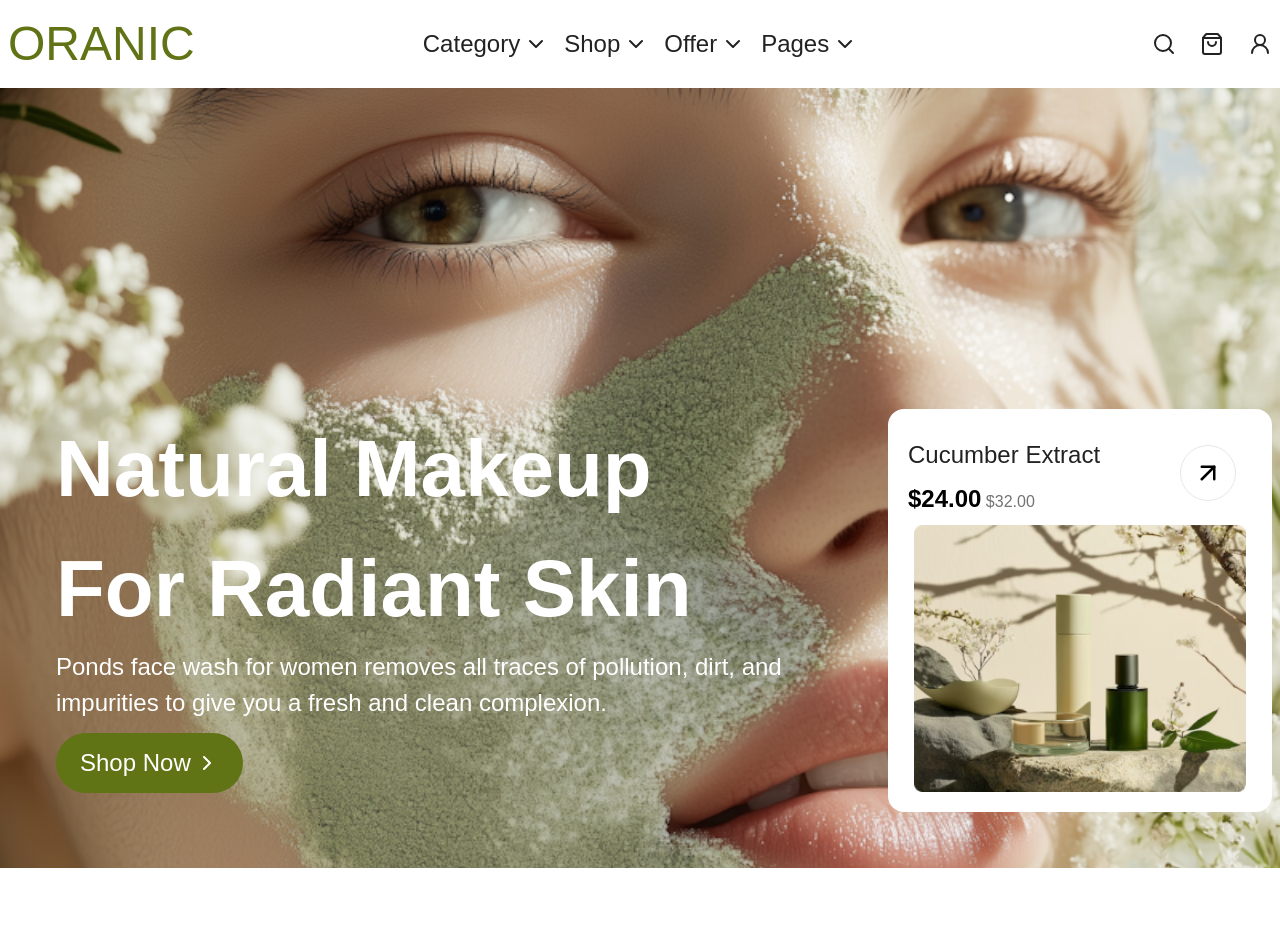
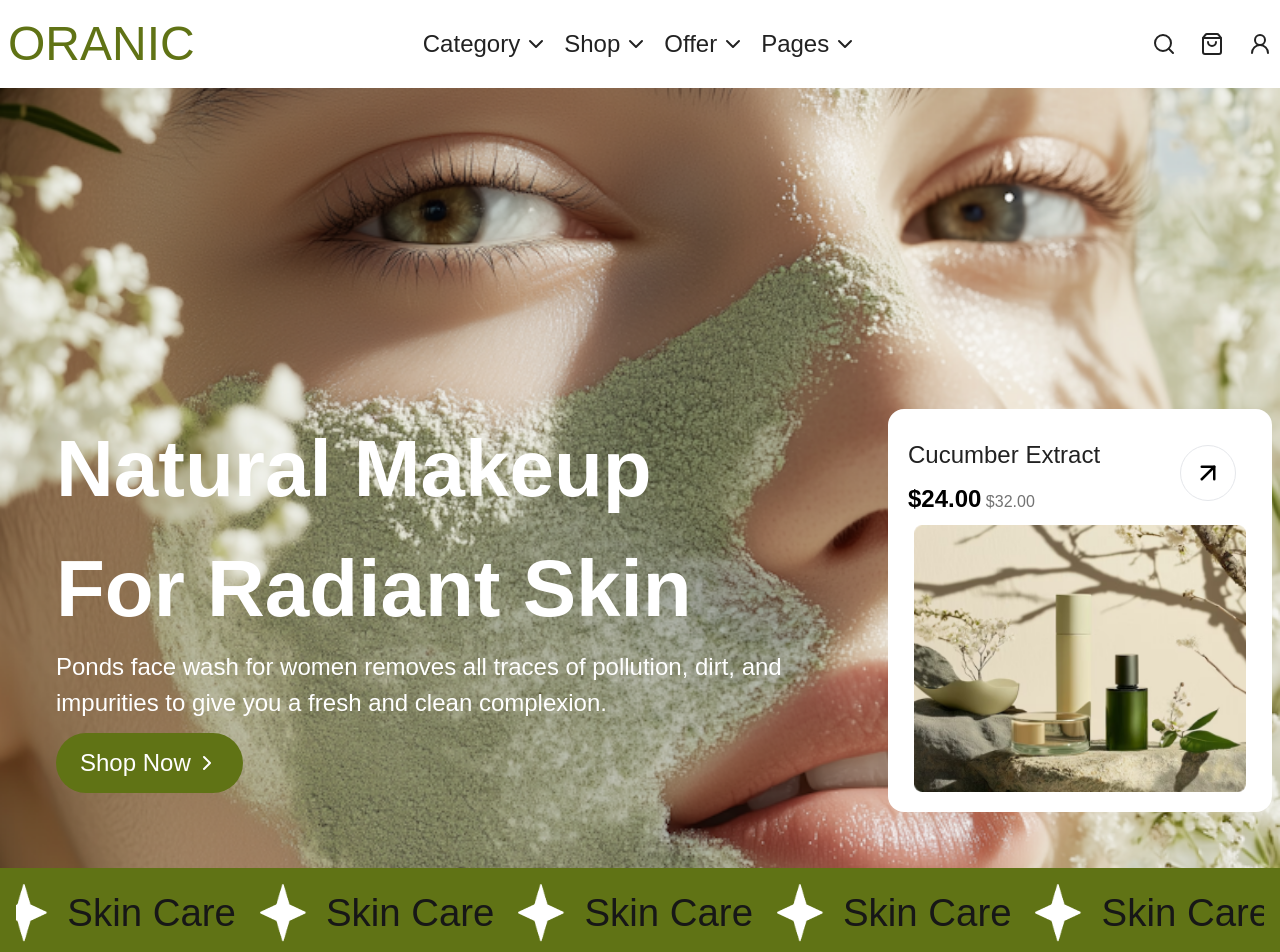
Before and after one commit to Rakibstack/Oranic-Landing-Page, a Next.js app: page / in a window 1280 px wide. Shown: the top 952 px of the page. Before the commit the page ends 868 px from the top, so only its background shows below. Built offline with nearby package versions, Linux system fonts and the light colour scheme.

Commit message:
add Marquee section

```diff
--- a/package.json
+++ b/package.json
@@ -13,7 +13,8 @@
     "lucide-react": "^0.576.0",
     "next": "16.1.6",
     "react": "19.2.3",
-    "react-dom": "19.2.3"
+    "react-dom": "19.2.3",
+    "react-fast-marquee": "^1.6.5"
   },
   "devDependencies": {
     "@tailwindcss/postcss": "^4",
--- a/src/app/page.jsx
+++ b/src/app/page.jsx
@@ -1,4 +1,5 @@
 import HeroSection from "@/components/HeroSection";
+import SkinMarqueeSection from "@/components/SkinMarqueeSection";
 import Image from "next/image";
 
 export default function Home() {
@@ -6,6 +7,7 @@ export default function Home() {
   return (
     <div>
           <HeroSection></HeroSection>
+          <SkinMarqueeSection></SkinMarqueeSection>
     </div>
   );
 }
--- /dev/null
+++ b/src/components/SkinMarqueeSection.jsx
@@ -0,0 +1,70 @@
+import Image from 'next/image';
+import React from 'react';
+import Marquee from 'react-fast-marquee';
+
+const SkinMarqueeSection = () => {
+
+    return (
+        <div className='bg-[#607315] p-4 '>
+            <Marquee speed={85}>
+                <div className='flex gap-6 mr-5'>
+                <h2 className='text-[2.4rem] font-medium'>Skin Care </h2>
+               <Image
+               src={'/Star 26.png'}
+               alt='star icon'
+               width={46}
+               height={40}
+               />
+                </div>
+                <div className='flex gap-6 mr-5'>
+                <h2 className='text-[2.4rem] font-medium'>Skin Care </h2>
+               <Image
+               src={'/Star 26.png'}
+               alt='star icon'
+               width={46}
+               height={40}
+               />
+                </div>
+                <div className='flex gap-6 mr-5'>
+                <h2 className='text-[2.4rem] font-medium'>Skin Care </h2>
+               <Image
+               src={'/Star 26.png'}
+               alt='star icon'
+               width={46}
+               height={40}
+               />
+                </div>
+                <div className='flex gap-6 mr-5'>
+                <h2 className='text-[2.4rem] font-medium'>Skin Care </h2>
+               <Image
+               src={'/Star 26.png'}
+               alt='star icon'
+               width={46}
+               height={40}
+               />
+                </div>
+                <div className='flex gap-6 mr-5'>
+                <h2 className='text-[2.4rem] font-medium'>Skin Care </h2>
+               <Image
+               src={'/Star 26.png'}
+               alt='star icon'
+               width={46}
+               height={40}
+               />
+                </div>
+                <div className='flex gap-6 mr-5'>
+                <h2 className='text-[2.4rem] font-medium'>Skin Care </h2>
+               <Image
+               src={'/Star 26.png'}
+               alt='star icon'
+               width={46}
+               height={40}
+               />
+                </div>
+            </Marquee>
+
+        </div>
+    );
+};
+
+export default SkinMarqueeSection;
```
Also changed, not shown: public/Star 26.png (added), 1 other file (tests, documents, lock files or other folders).
